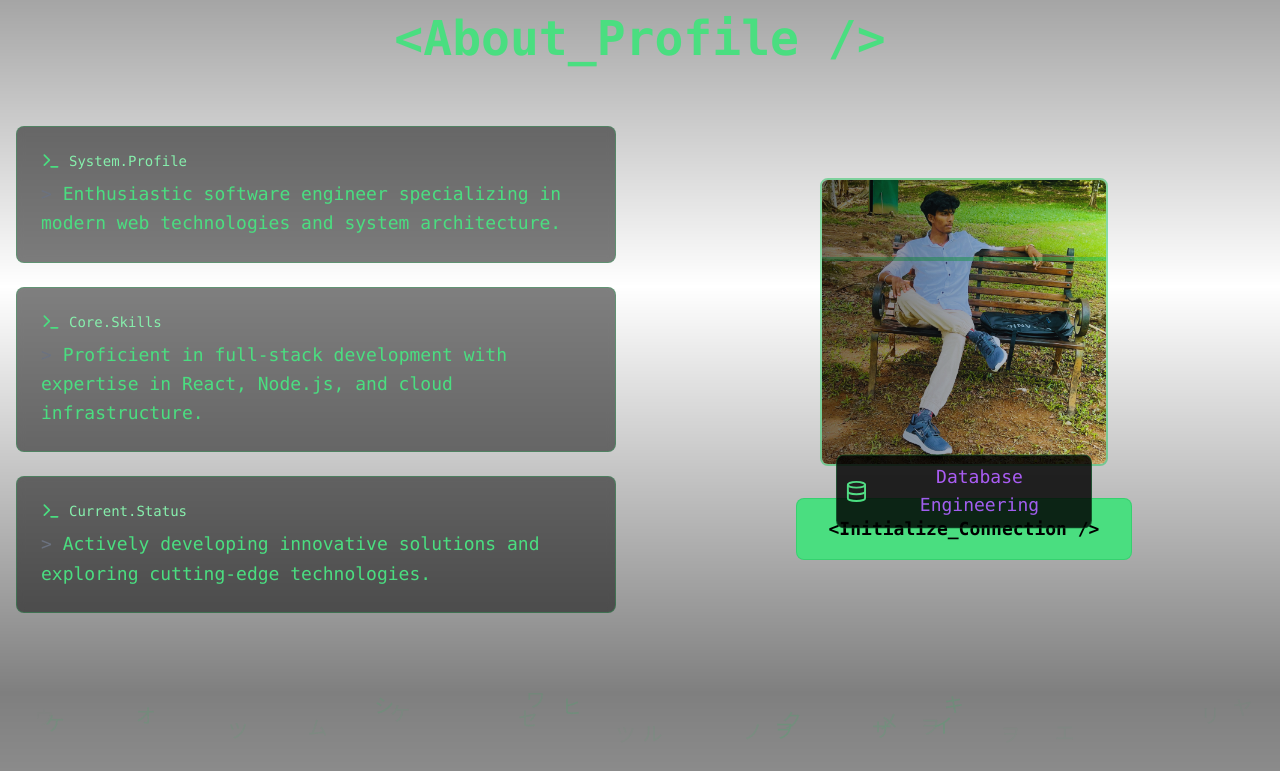
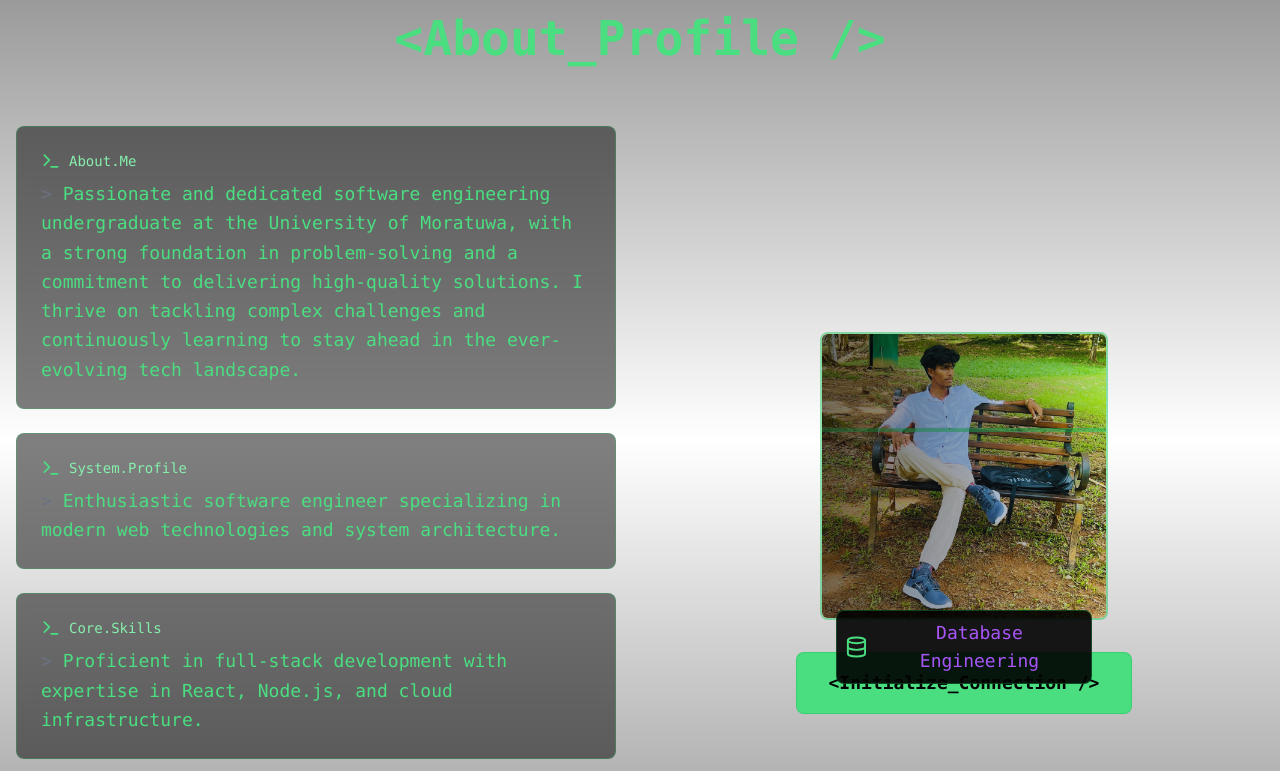
Before and after one commit to Werosh/Portfolio, a React (Vite) app: page / in a window 1280 px wide. Shown: the part 920-1691 px from the top of the page. Built offline with nearby package versions, Linux system fonts and the light colour scheme.

Commit message:
add some about me

```diff
--- a/src/components/About.jsx
+++ b/src/components/About.jsx
@@ -110,16 +110,20 @@ const CyberAbout = () => {
           >
             {[
              {
-                title: "System.Profile",
-                content: "Enthusiastic software engineer specializing in modern web technologies and system architecture."
+              "title": "About.Me",
+              "content": "Passionate and dedicated software engineering undergraduate at the University of Moratuwa, with a strong foundation in problem-solving and a commitment to delivering high-quality solutions. I thrive on tackling complex challenges and continuously learning to stay ahead in the ever-evolving tech landscape."
             },
             {
-                title: "Core.Skills",
-                content: "Proficient in full-stack development with expertise in React, Node.js, and cloud infrastructure."
+              "title": "System.Profile",
+              "content": "Enthusiastic software engineer specializing in modern web technologies and system architecture."
             },
             {
-                title: "Current.Status",
-                content: "Actively developing innovative solutions and exploring cutting-edge technologies."
+              "title": "Core.Skills",
+              "content": "Proficient in full-stack development with expertise in React, Node.js, and cloud infrastructure."
+            },
+            {
+              "title": "Current.Status",
+              "content": "Actively developing innovative solutions and exploring cutting-edge technologies."
             }
             ].map((section, index) => (
               <motion.div
```
Lines whose indentation alone changed are shown as unchanged.
